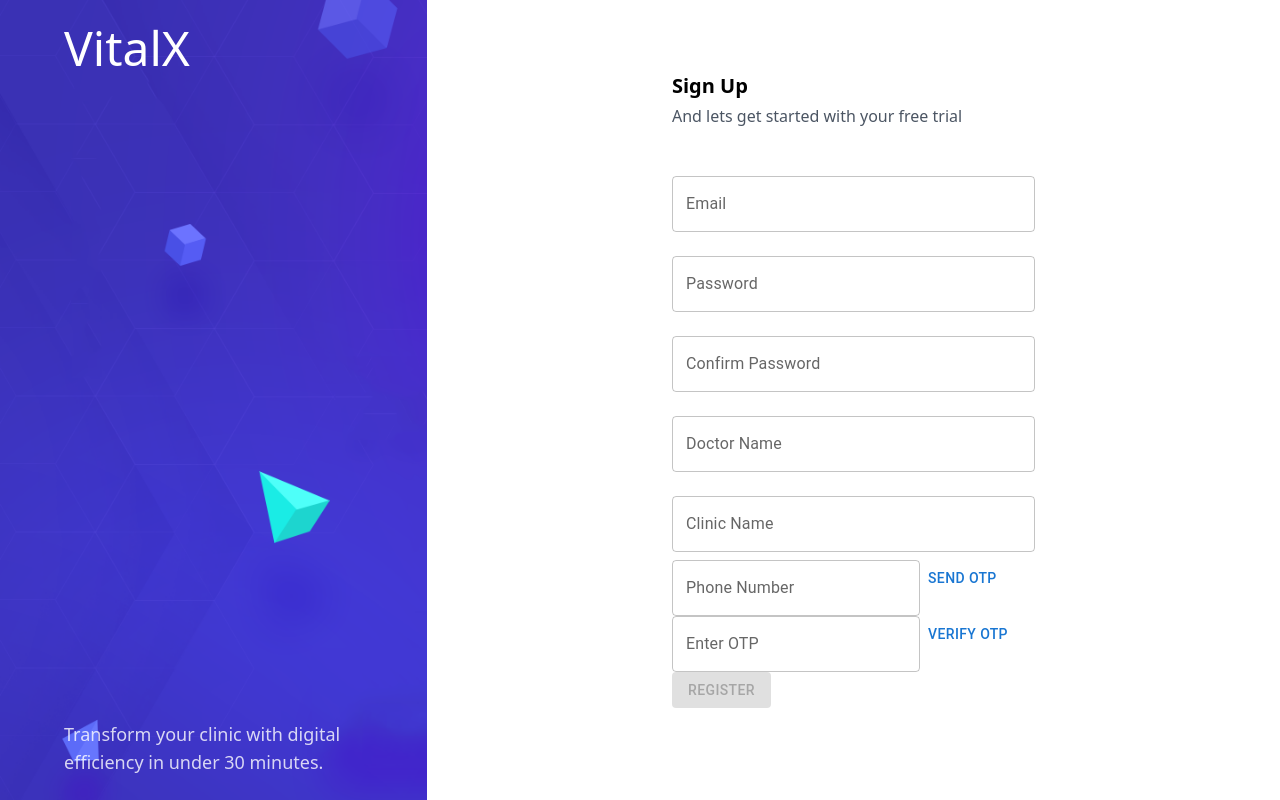
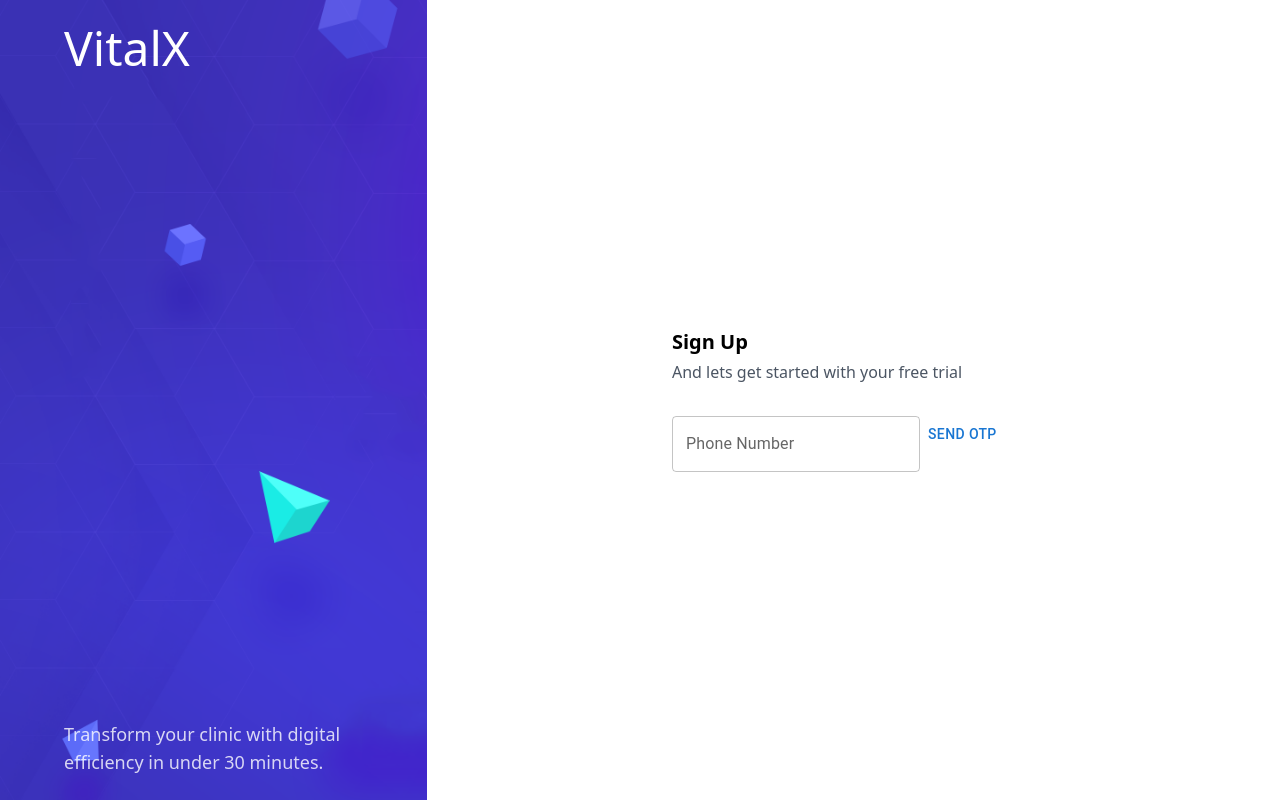
Before and after one commit to atifcssindia/ClinicQMS, a React (Create React App) app in the folder client/: page /registration in a window 1280 px wide. Built offline with nearby package versions, Linux system fonts and the light colour scheme.

Commit message:
registration otp frontend changes

```diff
--- a/client/src/Registration.js
+++ b/client/src/Registration.js
@@ -13,6 +13,7 @@ const Registration = () => {
   const [phoneNumber, setPhoneNumber] = useState('');
   const [otp, setOtp] = useState('');
   const [isOtpVerified, setIsOtpVerified] = useState(false);
+  const [step, setStep] = useState(1);
   // const [qrCodeUrl, setQrCodeUrl] = useState('');
 
   const handleSendOtp = async () => {
@@ -26,7 +27,7 @@ const Registration = () => {
           phoneNumber: phoneNumber, // replace this with the actual state variable you have for phoneNumber
         }),
       });
-
+      setStep(2);
       const data = await response.json();
 
       if (data.success) {
@@ -57,7 +58,7 @@ const Registration = () => {
         },
         body: JSON.stringify(otpPayload),
       });
-
+      setStep(3);
       const data = await response.json();
 
       if (data.success) {
@@ -165,6 +166,29 @@ const Registration = () => {
             </div>
 
             <div style={{ padding: "0" }}>
+            {step === 1 && (
+                <div>
+                  <TextField
+                    label="Phone Number"
+                    value={phoneNumber}
+                    onChange={(e) => setPhoneNumber(e.target.value)}
+                  />
+                  <Button onClick={handleSendOtp}>Send OTP</Button>
+                  </div>
+                  )}
+            {step === 2 && (
+              <div>
+                  <TextField
+                    label="Enter OTP"
+                    value={otp}
+                    onChange={(e) => setOtp(e.target.value)}
+                  />
+                  <Button onClick={handleVerifyOtp}>Verify OTP</Button>
+
+
+                </div>
+                )}
+                {step === 3 && (
               <form onSubmit={handleRegister} style={{ marginBottom: "20px" }}>
                 <TextField
                   label="Email"
@@ -209,23 +233,13 @@ const Registration = () => {
                   value={clinicName}
                   onChange={(e) => setClinicName(e.target.value)}
                 />
-                  <TextField
-                    label="Phone Number"
-                    value={phoneNumber}
-                    onChange={(e) => setPhoneNumber(e.target.value)}
-                  />
-                  <Button onClick={handleSendOtp}>Send OTP</Button>
-                  <TextField
-                    label="Enter OTP"
-                    value={otp}
-                    onChange={(e) => setOtp(e.target.value)}
-                  />
-                  <Button onClick={handleVerifyOtp}>Verify OTP</Button>
 
                 <Button type="submit" variant="contained" color="primary" disabled={!isOtpVerified}>
                   Register
                 </Button>
+
               </form>
+              )}
             </div>
           </div>
         </div>
```
